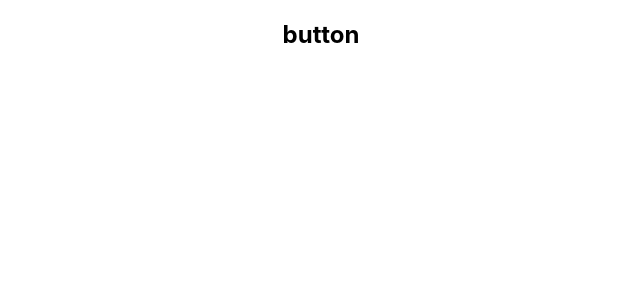
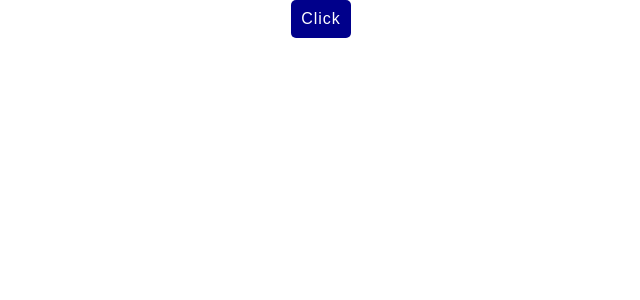
Before and after one commit to WronskiN/reactjs_12weeks_course_online, a React (Create React App) app in the folder week_3/button_input_export/: page / in a window 1280 px wide. Shown: the top 300 px of the page, without its empty margins (319-959 px from the left). Built offline with nearby package versions, Linux system fonts and the light colour scheme.

Commit message:
Install fontAwsome packages and create Button component

```diff
--- a/week_3/button_input_export/package.json
+++ b/week_3/button_input_export/package.json
@@ -3,6 +3,9 @@
   "version": "0.1.0",
   "private": true,
   "dependencies": {
+    "@fortawesome/fontawesome-svg-core": "^1.2.32",
+    "@fortawesome/free-solid-svg-icons": "^5.15.1",
+    "@fortawesome/react-fontawesome": "^0.1.12",
     "@testing-library/jest-dom": "^5.11.5",
     "@testing-library/react": "^11.1.0",
     "@testing-library/user-event": "^12.1.10",
--- a/week_3/button_input_export/src/App.js
+++ b/week_3/button_input_export/src/App.js
@@ -1,10 +1,12 @@
 import React from "react";
 import "./App.css";
+
+import Button from "./components/Form";
 
 function App() {
   return (
     <div className="App">
-      <h2>button</h2>
+      <Button label="Click" bgColor="darkBlue" color="white" />
     </div>
   );
 }
--- /dev/null
+++ b/week_3/button_input_export/src/components/Form/Button.js
@@ -0,0 +1,25 @@
+import React from "react";
+
+function Button(props) {
+  const { label, bgColor, color } = props;
+
+  const styles = {
+    backgroundColor: `${bgColor}`,
+    color: `${color}`,
+    fontSize: 16,
+    border: "none",
+    borderRadius: 5,
+    padding: 10,
+    letterSpacing: 1,
+  };
+
+  return <button style={styles}>{label}</button>;
+}
+
+Button.propsDefault = {
+  label: "click me",
+  bgColor: "darkBlue",
+  color: "white",
+};
+
+export default Button;
--- /dev/null
+++ b/week_3/button_input_export/src/components/Form/index.js
@@ -0,0 +1,3 @@
+import Button from "./Button";
+
+export default Button;
```
Also changed, not shown: 1 other file (tests, documents, lock files or other folders).
